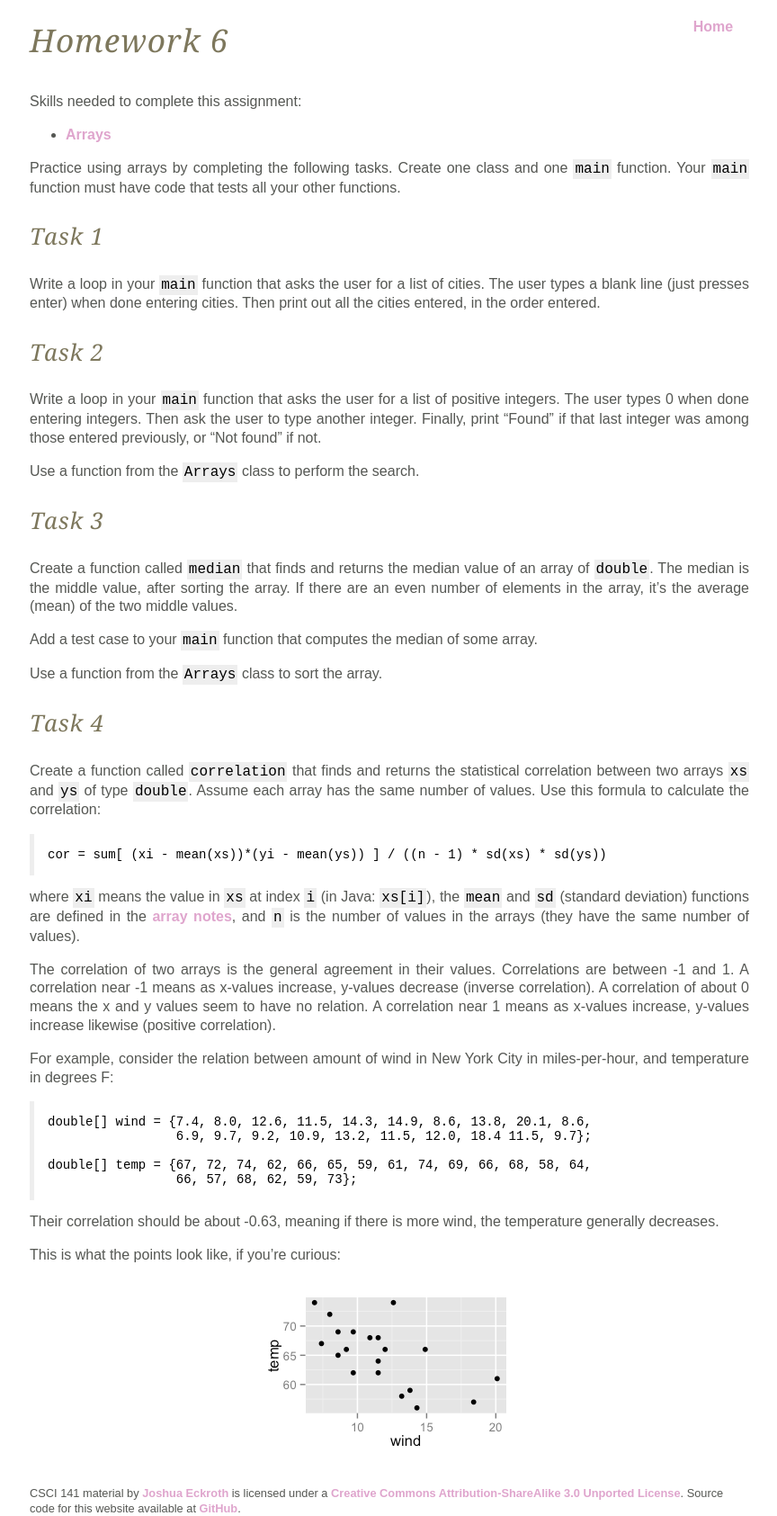
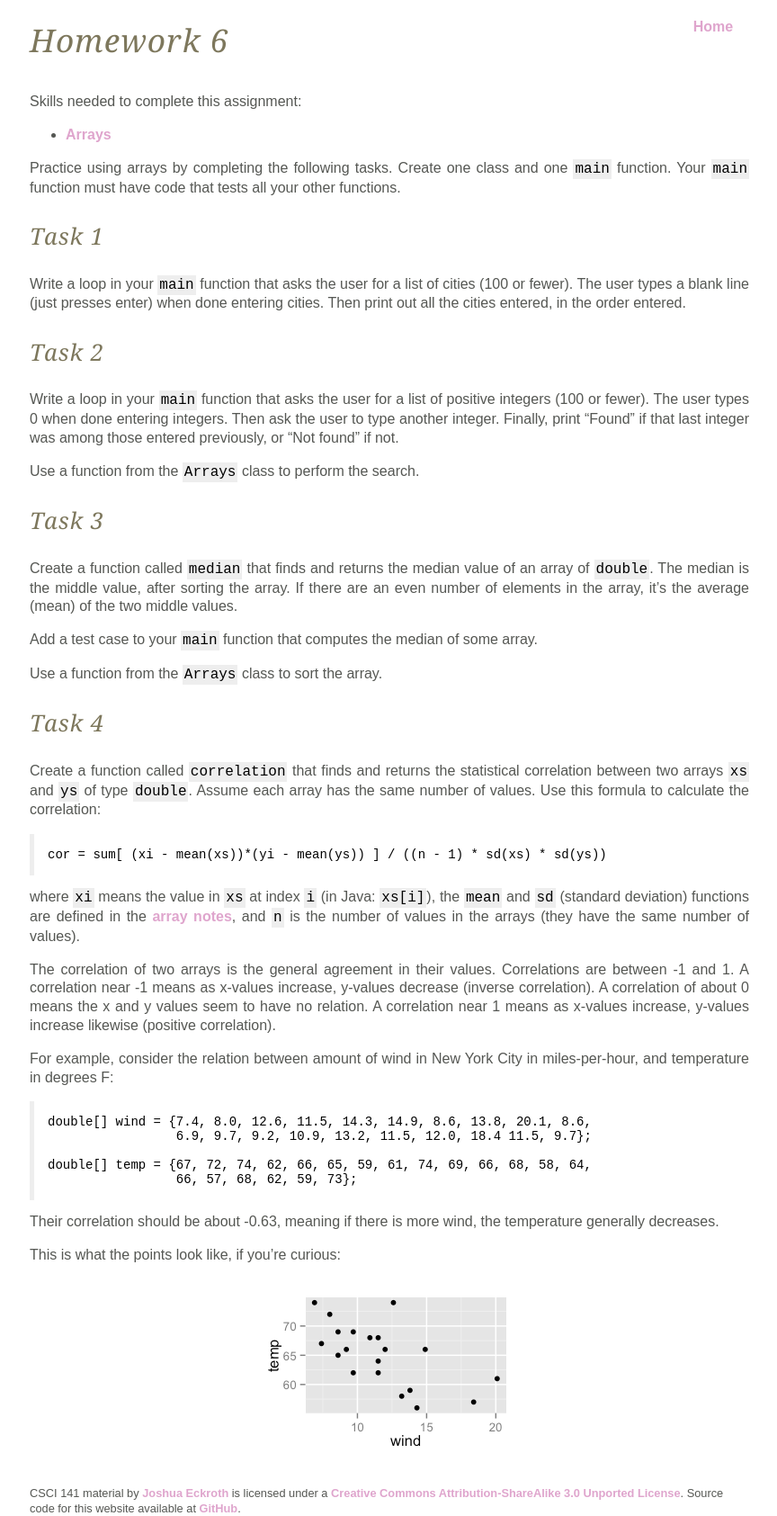
Before and after one commit to joshuaeckroth/csci141-website, a Jekyll site: the page built from homework/homework-6.markdown, in a window 1280 px wide. Shown: the whole page at 90% size, without its empty margins (207-1071 px from the left). Built offline with Jekyll 4.4.1, drawn with Linux system fonts in a browser that asks for light colours; Markdown is read by kramdown in place of the engine named in the settings.

Commit message:
Clarification.

```diff
--- a/homework/homework-6.markdown
+++ b/homework/homework-6.markdown
@@ -11,11 +11,11 @@ Practice using arrays by completing the following tasks. Create one class and on
 
 ## Task 1
 
-Write a loop in your `main` function that asks the user for a list of cities. The user types a blank line (just presses enter) when done entering cities. Then print out all the cities entered, in the order entered.
+Write a loop in your `main` function that asks the user for a list of cities (100 or fewer). The user types a blank line (just presses enter) when done entering cities. Then print out all the cities entered, in the order entered.
 
 ## Task 2
 
-Write a loop in your `main` function that asks the user for a list of positive integers. The user types 0 when done entering integers. Then ask the user to type another integer. Finally, print "Found" if that last integer was among those entered previously, or "Not found" if not.
+Write a loop in your `main` function that asks the user for a list of positive integers (100 or fewer). The user types 0 when done entering integers. Then ask the user to type another integer. Finally, print "Found" if that last integer was among those entered previously, or "Not found" if not.
 
 Use a function from the `Arrays` class to perform the search.
 
```
